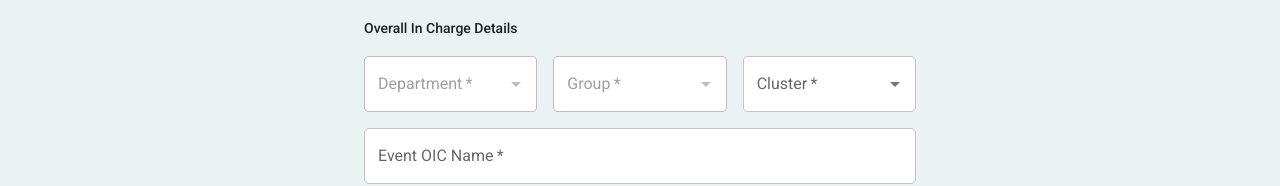
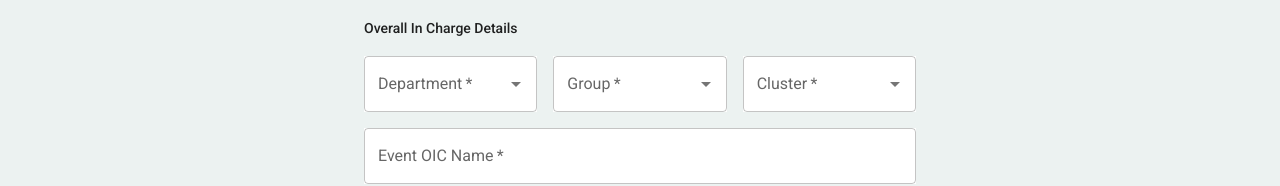
Before and after one commit to Matthew040310/EventCentral, a Next.js app: page /EDC-Submission-Form in a window 1280 px wide. Shown: the part 749-935 px from the top of the page. Built offline with nearby package versions, Linux system fonts and the light colour scheme; what @mui/material-nextjs would draw is missing.

Commit message:
feat (EDC) : remove disable dependency between department group and cluster

```diff
--- a/src/app/EDC-Submission-Form/EventDetailsSection.tsx
+++ b/src/app/EDC-Submission-Form/EventDetailsSection.tsx
@@ -186,13 +186,11 @@ const EventDetailsSection: React.FC<EventDetailsProps> = ({
                 <CustomDropDown label="Department" xs={4} sm={4}
                     options={inputFields.group ? ORGANISATION[inputFields.cluster!][inputFields.group!] : ["NA"]}
                     value={inputFields?.department}
-                    onChange={(_, newValue) => handleInputChange("department")(newValue)}
-                    disabled={!inputFields.group} />
+                    onChange={(_, newValue) => handleInputChange("department")(newValue)} />
                 <CustomDropDown label="Group" xs={4} sm={4}
                     options={inputFields.cluster ? Object.keys(ORGANISATION[inputFields.cluster!]) : ["NA"]}
                     value={inputFields?.group}
-                    onChange={(_, newValue) => handleInputChange("group")(newValue)}
-                    disabled={!inputFields.cluster} />
+                    onChange={(_, newValue) => handleInputChange("group")(newValue)} />
                 <CustomDropDown label="Cluster" xs={4} sm={4}
                     options={Object.keys(ORGANISATION)}
                     value={inputFields?.cluster}
```
